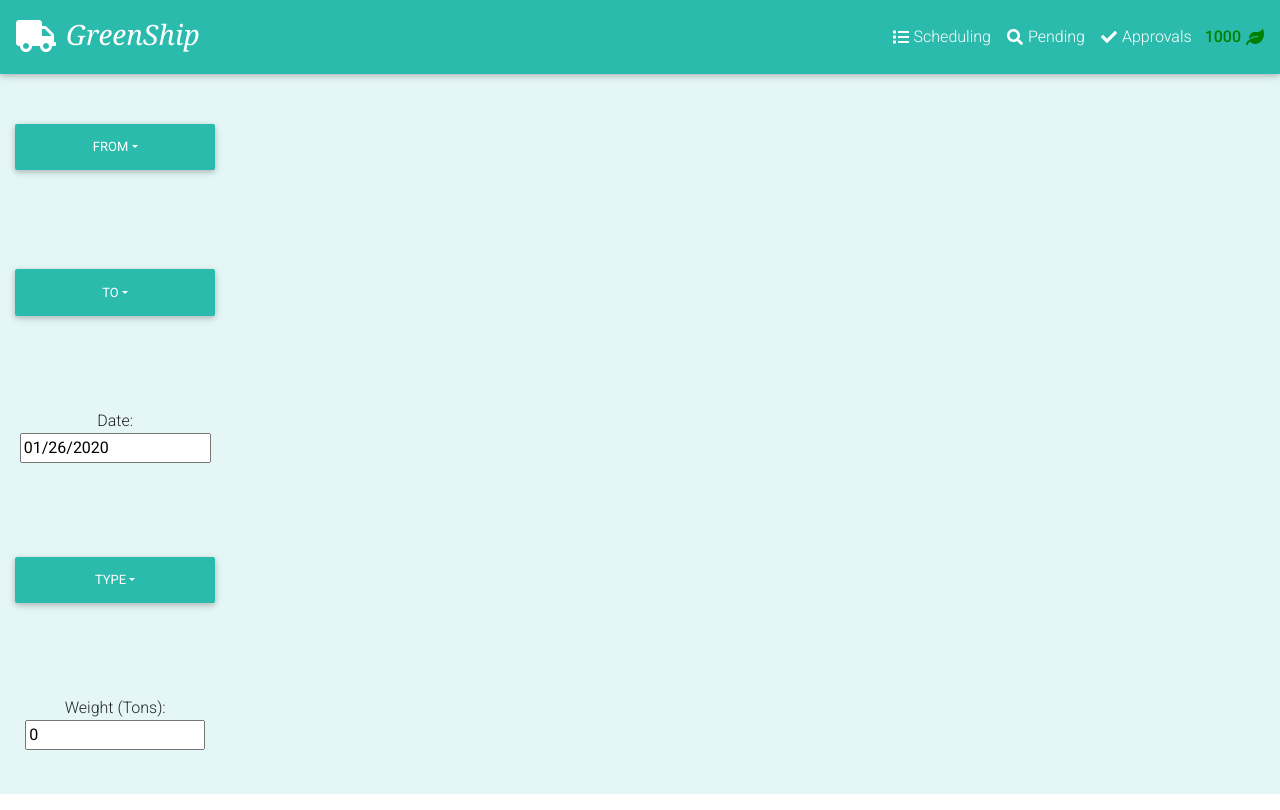
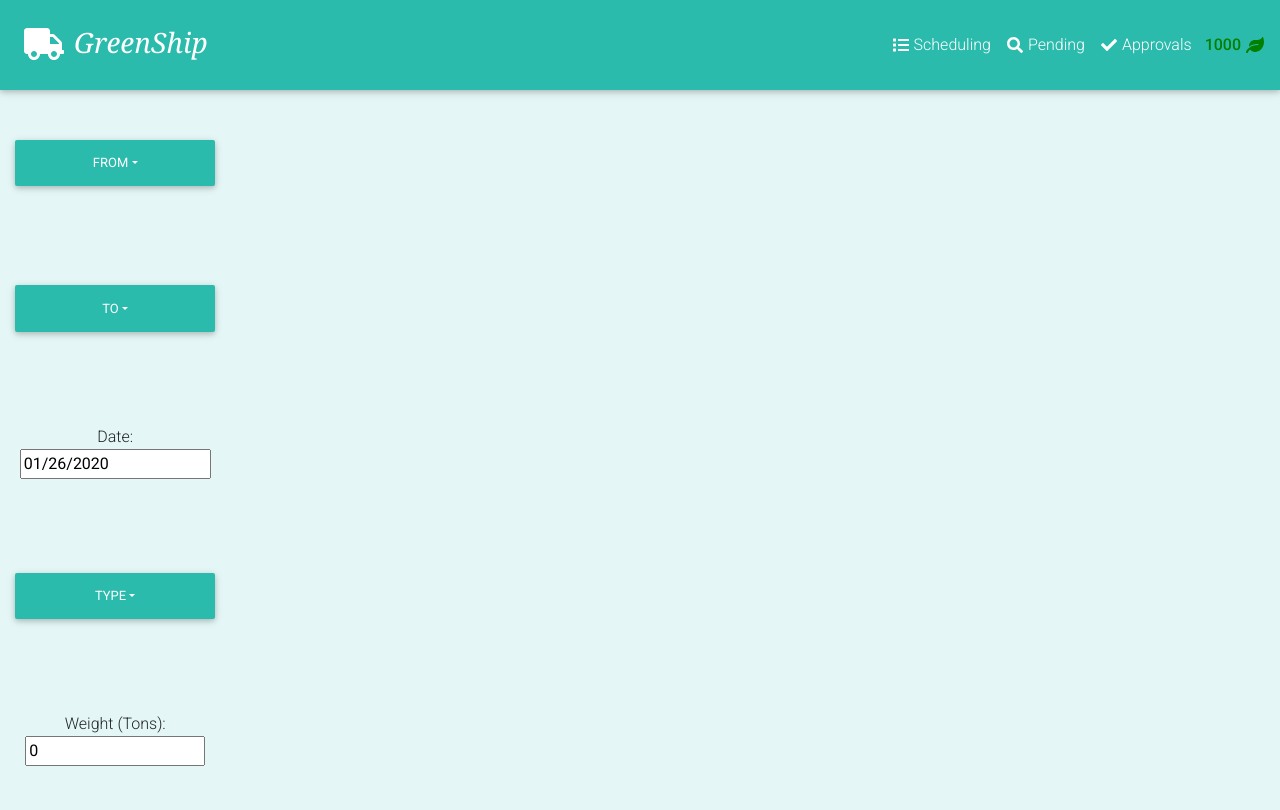
Before and after one commit to caio-davi/greenshipBH, a React (Create React App) app in the folder frontend/: page / in a window 1280 px wide. Built offline with nearby package versions, Linux system fonts and the light colour scheme; no server answers.

Commit message:
Link for home @ logo

```diff
--- a/frontend/src/components/navbar/navbar.jsx
+++ b/frontend/src/components/navbar/navbar.jsx
@@ -57,6 +57,7 @@ const NavbarComponent = (props) => {
       <MDBNavbar color="default-color" dark expand="md">
         <MDBNavbarNav left>
           <MDBNavbarBrand>
+          <MDBNavLink tag={Link} to="/">
             <div style={logoContainerStyle}>
               <div style={logoStyle}>
                 <FontAwesomeIcon icon={faTruck} />
@@ -65,6 +66,7 @@ const NavbarComponent = (props) => {
                 <strong style={NavbarTitleStyle}>GreenShip</strong>
               </div>
             </div>
+              </MDBNavLink>
           </MDBNavbarBrand>
         </MDBNavbarNav>
         <MDBNavbarNav right>
```
